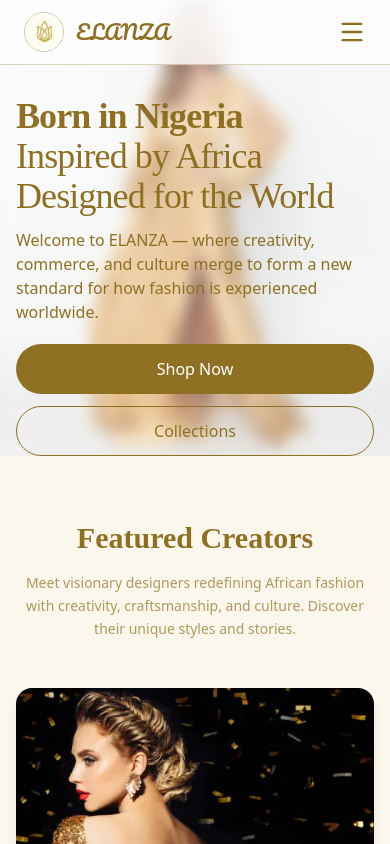
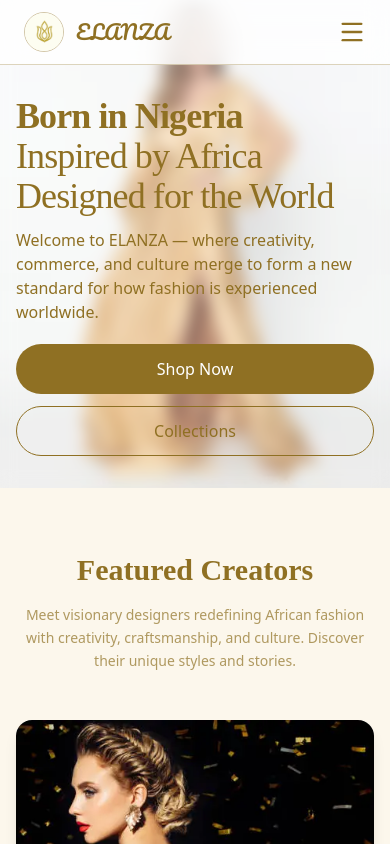
Before and after one commit to onoja11/-LANZA, a React (Vite) app: page / in a window 390 px wide. Shown: the top 844 px of the page. Built offline with nearby package versions, Linux system fonts and the light colour scheme.

Commit message:
editted hero section

```diff
--- a/src/components/Hero.jsx
+++ b/src/components/Hero.jsx
@@ -5,8 +5,12 @@
 const Hero = () => {
   return (
     <div
-      className="relative  bg-cover bg-center bg-no-repeat overflow-hidden"
-      style={{ backgroundImage: `url(${heroBg})`, backgroundSize: 'cover', backgroundPosition: 'center' }}
+      className="relative bg-cover bg-center bg-no-repeat overflow-hidden"
+      style={{
+        backgroundImage: `url(${heroBg})`,
+        backgroundSize: "cover",
+        backgroundPosition: "center",
+      }}
     >
       <div className="absolute inset-0 bg-white/30 backdrop-blur-sm"></div>
 
@@ -26,7 +30,8 @@
               to form a new standard for how fashion is experienced worldwide.
             </p>
 
-              <div className="fade-in mt-5 sm:mt-8 sm:flex sm:justify-center lg:justify-start">
+            {/* Button Section */}
+            <div className="fade-i mt-5 sm:mt-8 sm:flex sm:justify-center lg:justify-start pb-8 sm:pb-0">
               <div>
                 <Link
                   to="/caps"
```
Lines whose indentation alone changed are shown as unchanged.
